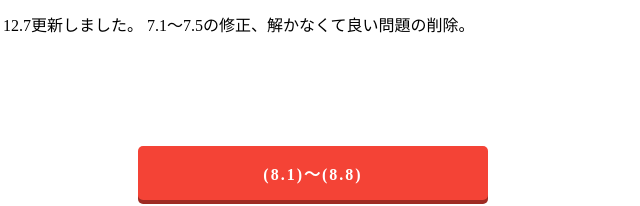
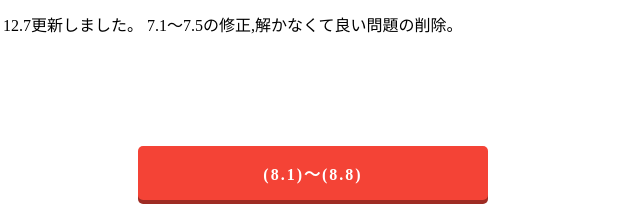
Before and after one commit to Tomokimo/assignment-, a plain HTML site: page zailen.html in a window 1280 px wide. Shown: the part 438-644 px from the top of the page, 327-967 px from the left. Drawn offline with Linux system fonts and the light colour scheme.

Commit message:
Update zailen.html

```diff
--- a/zailen.html
+++ b/zailen.html
@@ -13,7 +13,7 @@
             <a href="6.pdf"> (6.1)〜(6.8)</a>
             <a href="zailen7.pdf"> (7.1)〜(7.8)</a>
             <ul>
-                <li>12.7更新しました。 7.1〜7.5の修正、解かなくて良い問題の削除。</li>
+                <li>12.7更新しました。 7.1〜7.5の修正,解かなくて良い問題の削除。</li>
             </ul>
             <a href="8.pdf"> (8.1)〜(8.8)</a>
             <a href="9.pdf"> (9.1)〜(9.8)</a>
```
